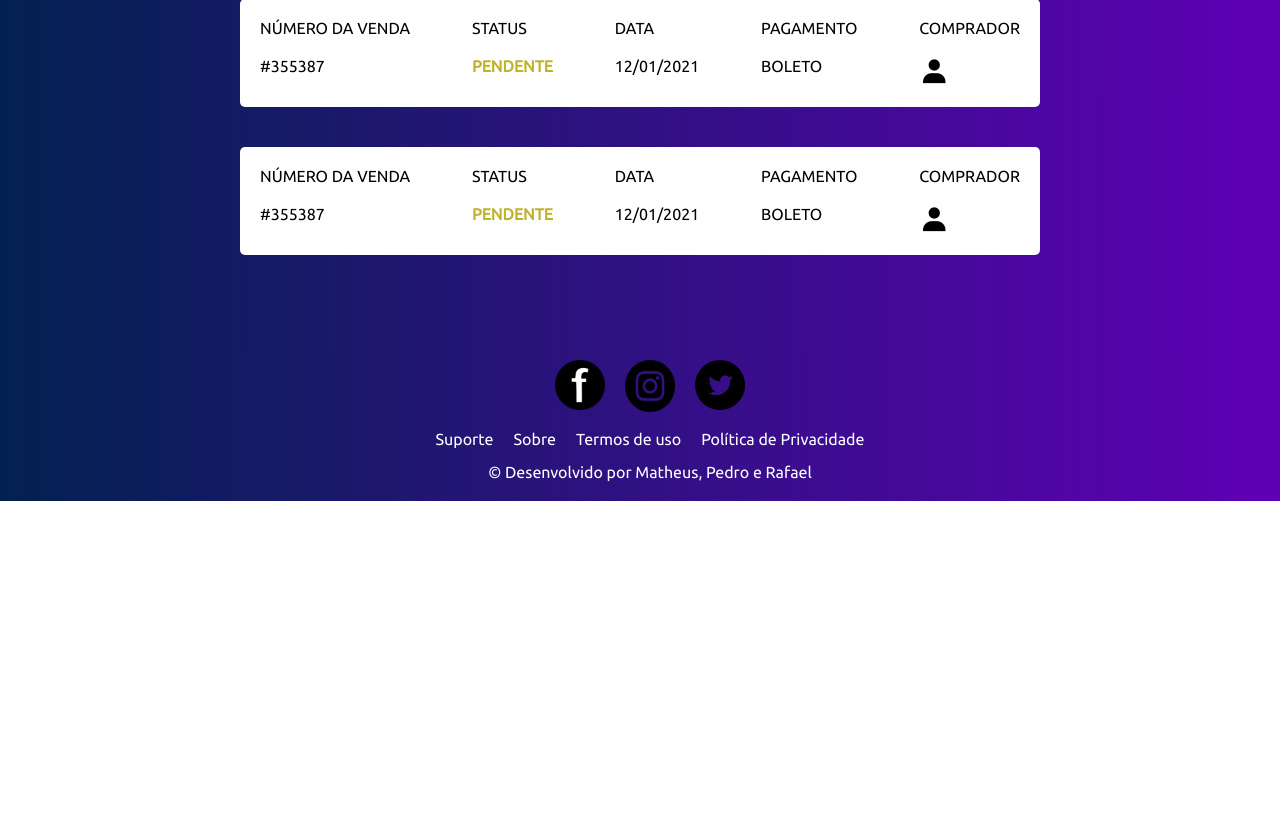
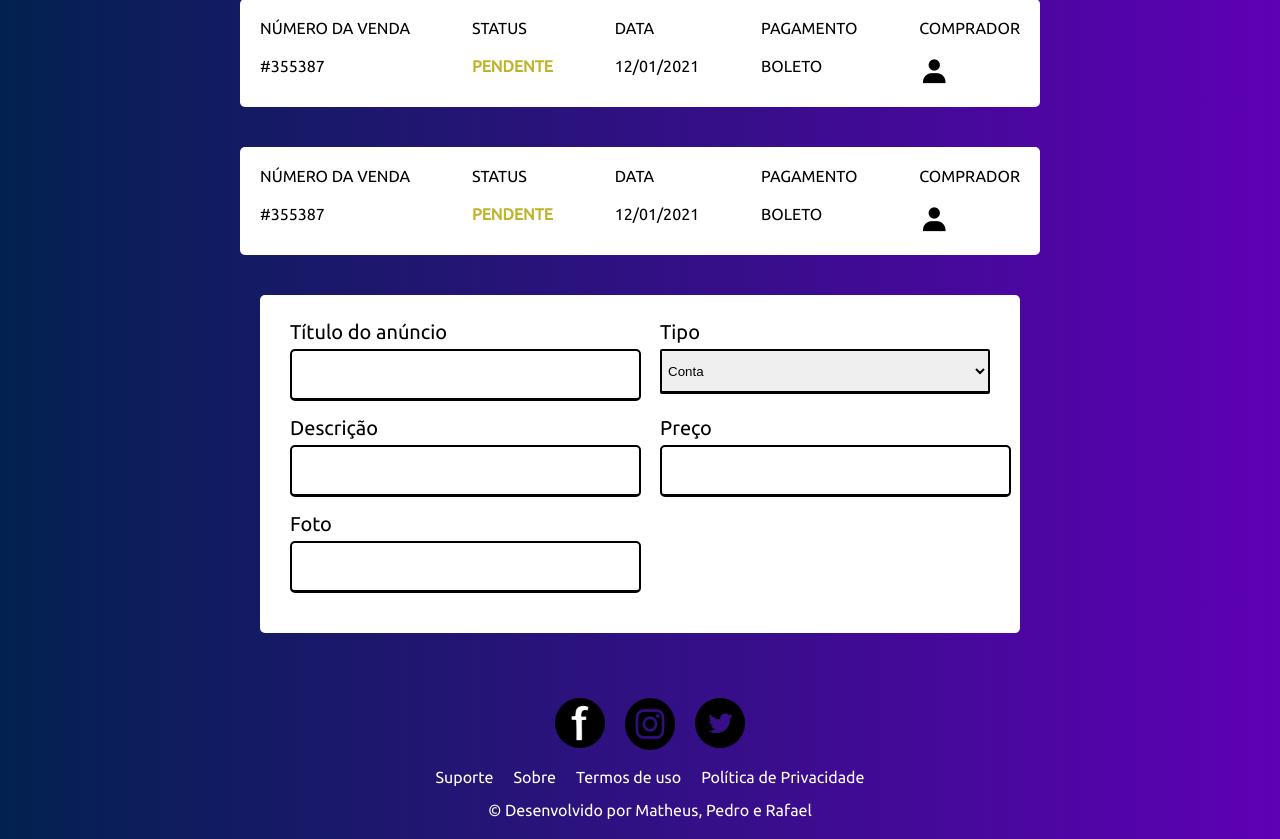
Before and after one commit to Peluc1/TCC-Loja-Online, a PHP site: page /perfil.php in a window 1280 px wide. Shown: the part 1681-2520 px from the top of the page. Before the commit the page ends 2182 px from the top, so only its background shows below. Run offline with PHP 8.4, Linux system fonts and the light colour scheme; the visitor is signed in with stand-in values (Sample User, id 1); data that the repository does not hold is empty.

Commit message:
metade do anuncio

```diff
--- a/conexao.php
+++ b/conexao.php
@@ -6,7 +6,7 @@
 define('db', 'loja');
 /*$conexao = mysqli_connect(host, usuario, senha, db) or die ('Não foi possível conectar');*/
 
-$conexao = new PDO("mysql:host=127.0.0.1;dbname=loja", "root", "123456")
+$conexao = new PDO("mysql:host=127.0.0.1;dbname=loja", "root", "")
 
 
 ?>
--- a/css/projeto.css
+++ b/css/projeto.css
@@ -940,12 +940,12 @@ form{
     padding-right: 15px;
 }
 
-form .user-detalhes .textinput{
+.textinput{
     margin-bottom: 15px;
     width: calc(100% / 2 - 20px);
 }
 
-.user-detalhes .textinput .detalhe{
+.detalhe{
     font-weight: 500;
     margin-bottom: 5px;
     font-size: 20px;
@@ -1160,4 +1160,39 @@ form .user-detalhes .textinput{
     font-weight: 600;
 }
 
+.anuncios {
+
+    display:flex;
+    justify-content: center;
+}
+
+.anuncios .anuncios-box {
+    max-width: 700px;
+    min-width: 700px;
+    background-color: white;
+    display:flex;
+    justify-content: space-between;
+    flex-wrap: wrap;
+    border-radius: 5px;
+    padding: 25px 30px;
+}
+
+.anuncios .anuncios-box select {
+    border-style: solid;
+    border-radius: 2px;
+    padding: 1px 2px;
+
+}
+
+.anuncios .anuncios-box input, select {
+    height: 45px;
+    width: 100%;
+    padding-left: 15px;
+    line-height: 45px;
+    outline: none;
+    border: solid 2px black;
+    border-bottom-width: 3px;
+    border-radius: 5px;
+    transition: all 0.3s ease;
+}
 /* Aqui termina a parte do Perfil */
--- a/perfil.php
+++ b/perfil.php
@@ -337,8 +337,39 @@ $user  = $sql->fetch(PDO::FETCH_ASSOC);
           </div>
         </div>
       </nav>
+
       <nav class="anuncios">
+        <div class="anuncios-box">
+          <form>
+            <div class="textinput">
+              <span class="detalhe">Título do anúncio</span>
+              <label class="dados"><input type="text"> </label>
+            </div>
+            <div class="textinput">
+              <span class="detalhe">Tipo</span>
+              <label  class="dados">
+                <select id="tipo" name="tipo" form="">
+                  <option value="conta">Conta</option>
+                  <option value="assinatura">Assinatura</option>
+                  <option value="skin">Skin</option>
+                </select>
+              </label>
+            </div>
+            <div class="textinput">
+              <span class="detalhe">Descrição</span>
+              <label class="dados"><input type="text">  </label>
+            </div>
 
+            <div class="textinput">
+              <span class="detalhe">Preço</span>
+              <label  class="dados"><input type="text">  </label>
+            </div>
+            <div class="textinput">
+              <span class="detalhe">Foto</span>
+              <label  class="dados"><input type="text">   </label>
+            </div>
+          </form>
+        </div>
       </nav>
   <footer style="margin-top: 45px;">
     <div class="social">
```
